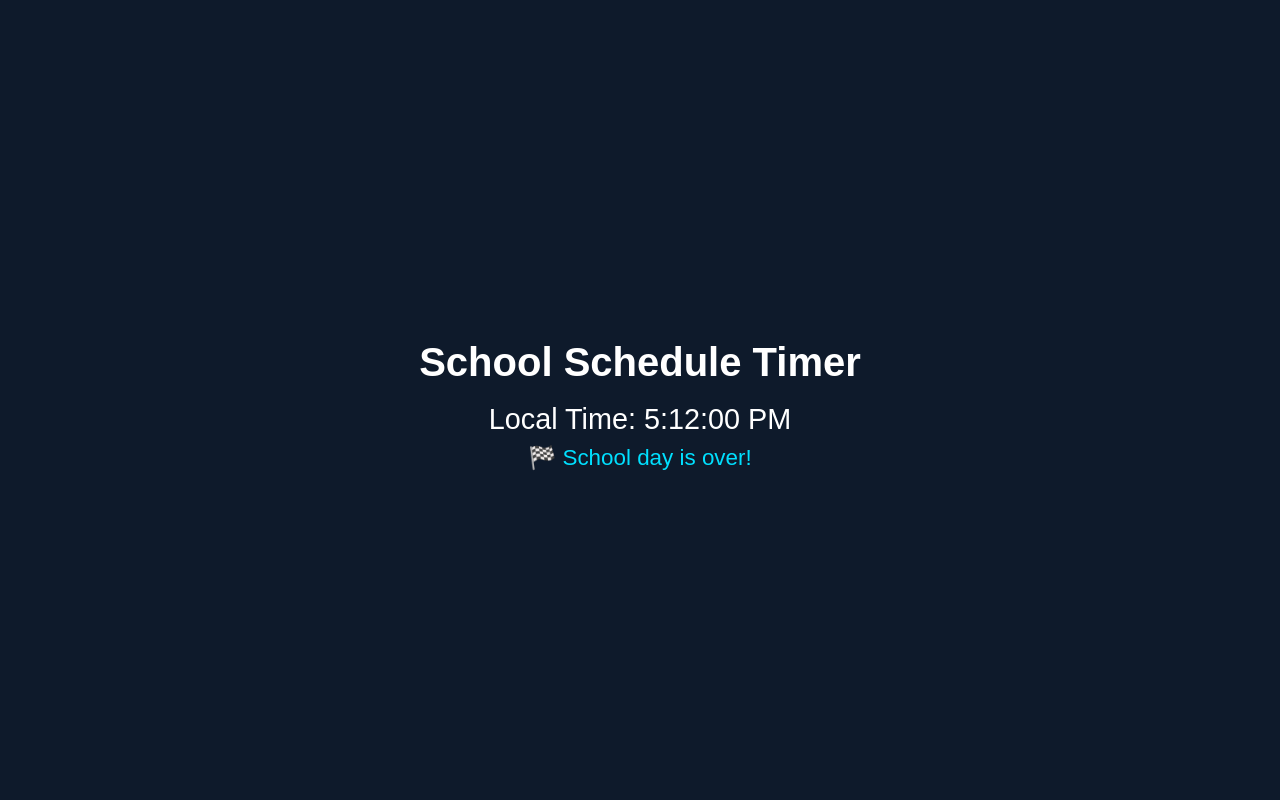
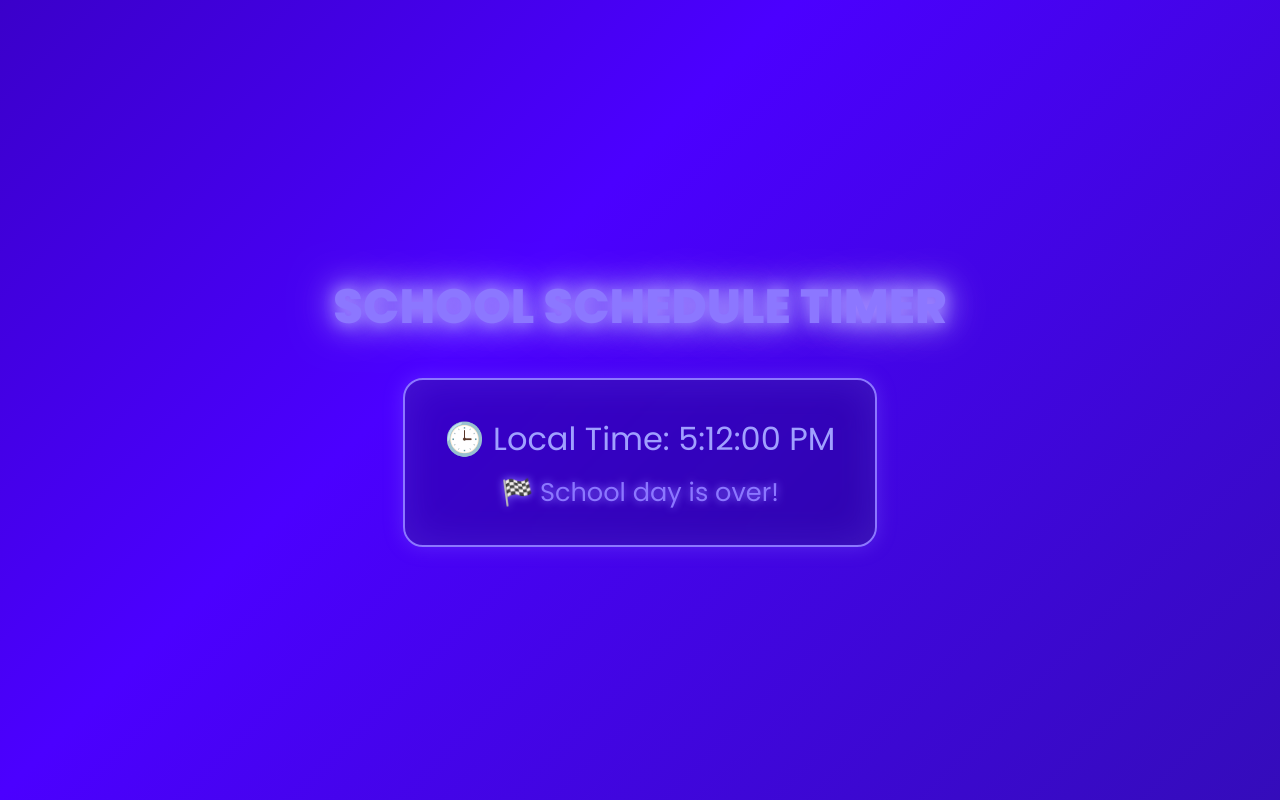
Before and after one commit to thisisforworktrust/class, a plain HTML site: page index.html in a window 1280 px wide. Drawn offline with Linux system fonts and the light colour scheme.

Commit message:
Enhance School Schedule Timer UI and styling
Updated the styling and structure of the School Schedule Timer page, including gradient background, enhanced text effects, and improved layout.

```diff
--- a/index.html
+++ b/index.html
@@ -2,47 +2,106 @@
 <html lang="en">
 <head>
 <meta charset="UTF-8">
-<title>School Schedule Timer</title>
+<title>School Schedule Timer — Blue & Purple MAXED UI</title>
+<link href="https://fonts.googleapis.com/css2?family=Poppins:wght@400;600;800&display=swap" rel="stylesheet">
 <style>
+  @keyframes gradientMove {
+    0% { background-position: 0% 50%; }
+    50% { background-position: 100% 50%; }
+    100% { background-position: 0% 50%; }
+  }
+
   body {
     font-family: "Poppins", sans-serif;
-    background: #0e1a2b;
-    color: white;
+    margin: 0;
+    height: 100vh;
     display: flex;
     flex-direction: column;
     align-items: center;
     justify-content: center;
-    height: 100vh;
-    margin: 0;
+    background: linear-gradient(-45deg, #1a1a6b, #4b00ff, #120046, #2e0b73);
+    background-size: 400% 400%;
+    animation: gradientMove 15s ease infinite;
+    overflow: hidden;
+    color: #fff;
   }
+
   h1 {
-    font-size: 2.5em;
-    margin-bottom: 10px;
+    font-size: 3em;
+    margin-bottom: 20px;
+    text-transform: uppercase;
+    color: #8c77ff;
+    text-shadow: 0 0 10px #8c77ff, 0 0 20px #8c77ff, 0 0 30px #8c77ff;
+    animation: glow 2s ease-in-out infinite alternate;
   }
-  .time, .countdown {
-    font-size: 1.8em;
+
+  @keyframes glow {
+    from { text-shadow: 0 0 10px #8c77ff, 0 0 20px #8c77ff, 0 0 30px #8c77ff; }
+    to { text-shadow: 0 0 20px #b3a0ff, 0 0 40px #b3a0ff, 0 0 60px #b3a0ff; }
+  }
+
+  .card {
+    background: rgba(0, 0, 50, 0.25);
+    border: 2px solid #8c77ff;
+    border-radius: 20px;
+    padding: 25px 40px;
+    margin: 15px 0;
+    text-align: center;
+    box-shadow: 0 0 20px #8c77ff50, 0 0 40px #8c77ff30 inset;
+    backdrop-filter: blur(10px);
+    animation: slideIn 1s ease forwards;
+  }
+
+  @keyframes slideIn {
+    0% { transform: translateY(-50px); opacity: 0; }
+    100% { transform: translateY(0); opacity: 1; }
+  }
+
+  .time {
+    font-size: 2em;
+    margin: 10px 0;
+    color: #a0a0ff;
+  }
+
+  .status {
+    font-size: 1.6em;
     margin: 8px 0;
+    color: #8c77ff;
+    text-shadow: 0 0 8px #8c77ff;
   }
-  .status {
-    font-size: 1.4em;
-    color: #00e0ff;
+
+  .status.late {
+    color: #ff4bff;
+    text-shadow: 0 0 10px #ff4bff, 0 0 20px #ff4bff;
   }
-  .late {
-    color: #ff3b3b;
+
+  .countdown {
+    font-size: 1.5em;
+    margin: 8px 0;
+    color: #77f7ff;
+    text-shadow: 0 0 8px #77f7ff;
   }
-  .class {
-    color: #6df76d;
+
+  .countdown.late {
+    color: #ff4bff;
+  }
+
+  .neon-span {
+    text-shadow: 0 0 5px #77f7ff, 0 0 10px #77f7ff, 0 0 20px #77f7ff;
+    color: #77f7ff;
   }
 </style>
 </head>
 <body>
   <h1>School Schedule Timer</h1>
+
+  <div class="card">
     <div class="time" id="localTime">Loading...</div>
     <div class="status" id="statusText"></div>
     <div class="countdown" id="countdownText"></div>
+  </div>
 
 <script>
-  // Define your schedule (in 24-hour time)
 const schedule = [
   { name: "1st Period", start: "08:00", end: "09:27" },
   { name: "Enrichment", start: "09:30", end: "10:00" },
@@ -57,24 +116,28 @@
   return h * 60 + m;
 }
 
+function formatTime(seconds) {
+  const m = Math.floor(seconds / 60);
+  const s = Math.floor(seconds % 60);
+  return `${m}m ${s < 10 ? "0"+s : s}s`;
+}
+
 function updateClock() {
   const now = new Date();
-    const currentTime = now.getHours() * 60 + now.getMinutes() + now.getSeconds() / 60;
-    document.getElementById("localTime").textContent =
-      "Local Time: " + now.toLocaleTimeString();
+  const currentTime = now.getHours() * 60 + now.getMinutes() + now.getSeconds()/60;
+  document.getElementById("localTime").textContent = "🕒 Local Time: " + now.toLocaleTimeString();
 
   let currentPeriod = null;
   let nextPeriod = null;
 
-    // Find current and next periods
-    for (let i = 0; i < schedule.length; i++) {
+  for (let i=0; i<schedule.length; i++) {
     const start = getTimeInMinutes(schedule[i].start);
     const end = getTimeInMinutes(schedule[i].end);
-      if (currentTime >= start && currentTime < end) {
+    if(currentTime >= start && currentTime < end) {
       currentPeriod = schedule[i];
-        nextPeriod = schedule[i + 1];
+      nextPeriod = schedule[i+1];
       break;
-      } else if (currentTime < start) {
+    } else if(currentTime < start) {
       nextPeriod = schedule[i];
       break;
     }
@@ -83,38 +146,33 @@
   const statusText = document.getElementById("statusText");
   const countdownText = document.getElementById("countdownText");
 
-    if (currentPeriod) {
-      // In a class
+  if(currentPeriod){
     const end = getTimeInMinutes(currentPeriod.end);
     const remaining = Math.floor((end - currentTime) * 60);
-      statusText.innerHTML = `🟢 In <span class="class">${currentPeriod.name}</span>`;
+    statusText.innerHTML = `🟢 In <span class="neon-span">${currentPeriod.name}</span>`;
     countdownText.textContent = `Time left in class: ${formatTime(remaining)}`;
     countdownText.classList.remove("late");
-    } else if (nextPeriod) {
-      // Passing time countdown
+    statusText.classList.remove("late");
+  } else if(nextPeriod){
     const start = getTimeInMinutes(nextPeriod.start);
     const remaining = Math.floor((start - currentTime) * 60);
-      if (remaining <= 0) {
+    if(remaining <= 0){
       statusText.textContent = "⚠️ You are late!";
       countdownText.textContent = "";
+      statusText.classList.add("late");
       countdownText.classList.add("late");
     } else {
-        statusText.innerHTML = `⏳ Passing time before <span class="class">${nextPeriod.name}</span>`;
+      statusText.innerHTML = `⏳ Passing time before <span class="neon-span">${nextPeriod.name}</span>`;
       countdownText.textContent = `Time until class starts: ${formatTime(remaining)}`;
+      statusText.classList.remove("late");
       countdownText.classList.remove("late");
     }
   } else {
-      // After school
     statusText.textContent = "🏁 School day is over!";
     countdownText.textContent = "";
+    statusText.classList.remove("late");
     countdownText.classList.remove("late");
   }
-  }
-
-  function formatTime(seconds) {
-    const m = Math.floor(seconds / 60);
-    const s = Math.floor(seconds % 60);
-    return `${m}m ${s < 10 ? "0" + s : s}s`;
 }
 
 setInterval(updateClock, 1000);
```
Lines whose indentation alone changed are shown as unchanged.
